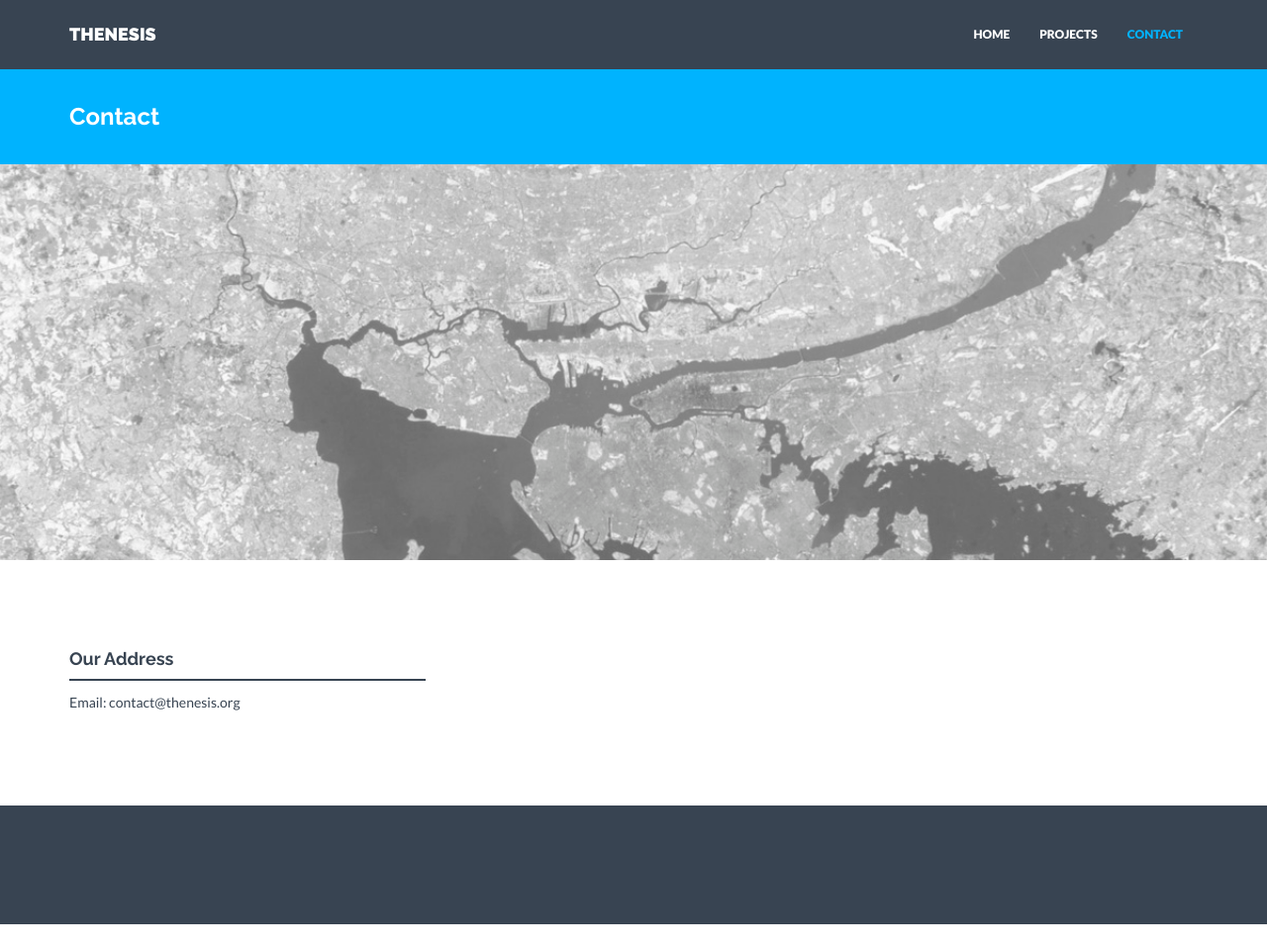
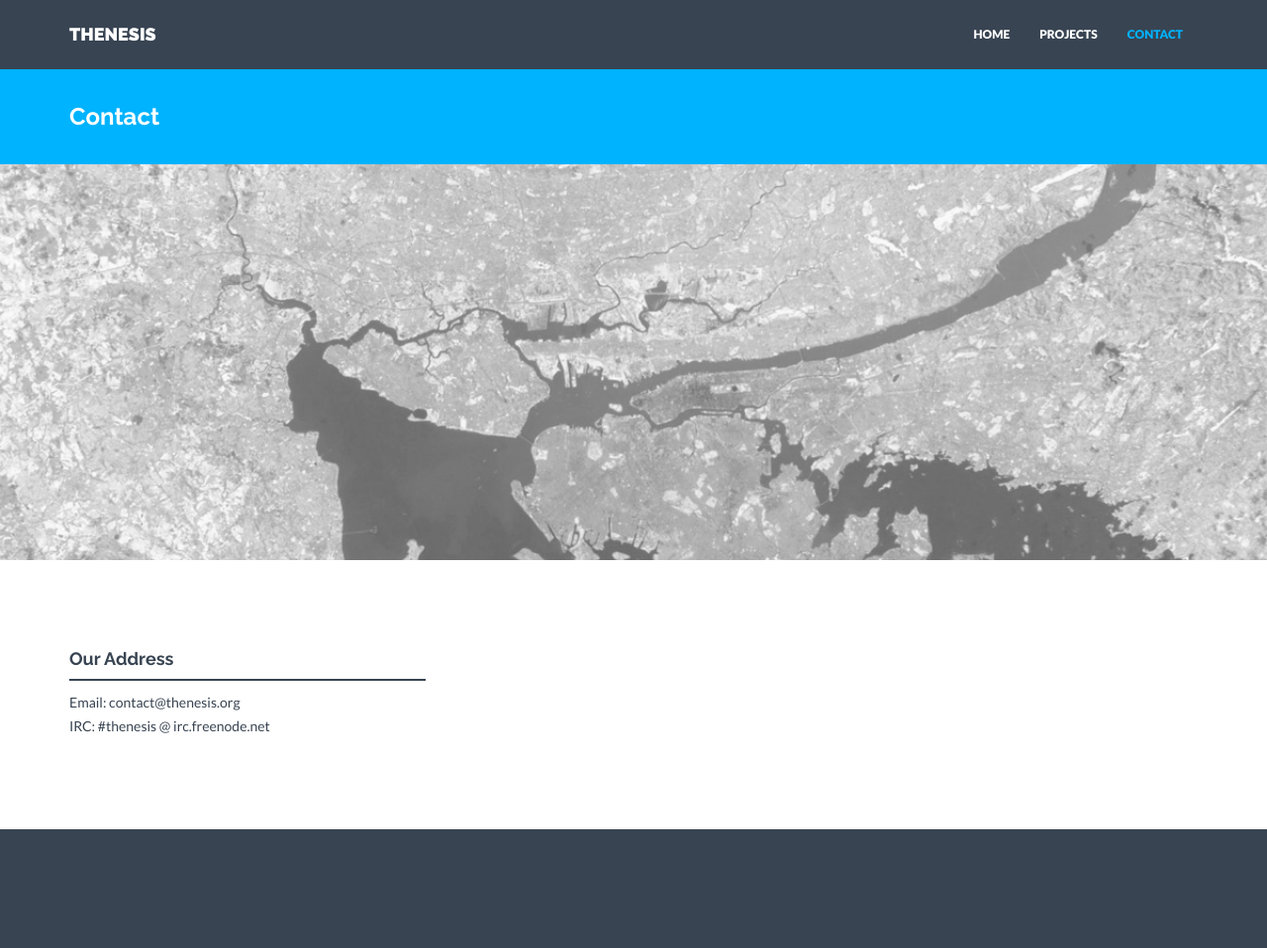
Before and after one commit to thenesis-org/thenesis-org.github.io, a Jekyll site: the page built from contact.html, in a window 1280 px wide and 958 px high. Shown: the whole window at 99% size. Built offline with Jekyll 4.4.1, drawn with Linux system fonts in a browser that asks for light colours; nearby versions of some CDN libraries.

Commit message:
Update contact.html

```diff
--- a/contact.html
+++ b/contact.html
@@ -48,6 +48,7 @@ permalink: /contact/
                 -->
                 <p>
                     Email: {{ site.email }}<br/>
+                    IRC: #thenesis @ irc.freenode.net<br/>
                     <!--
                     Tel: {{ site.tel }}
                     -->
```
